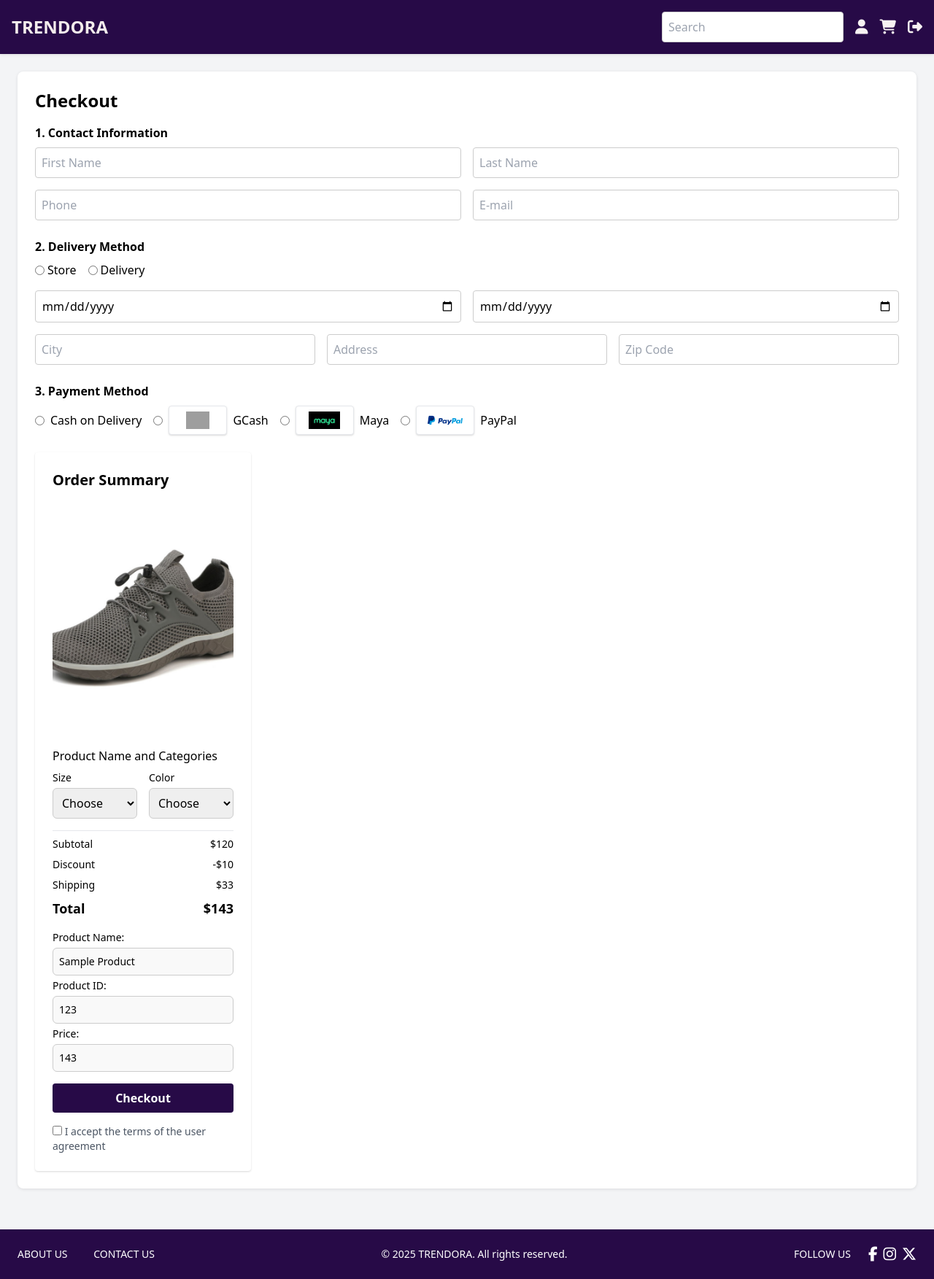
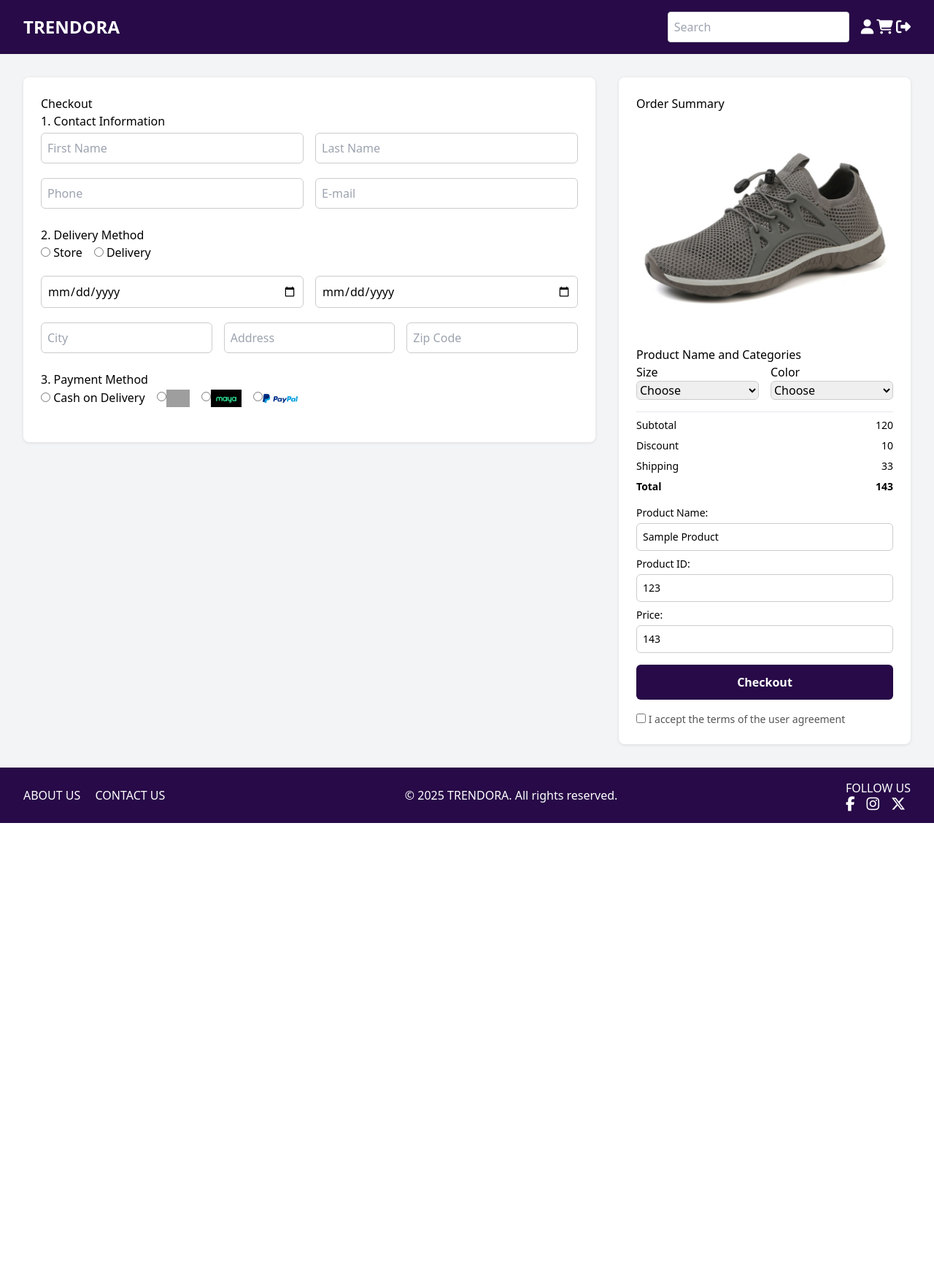
Before and after one commit to llonne-dellosa25/Trendora, a PHP site: page /checkout.html in a window 1280 px wide. Shown: the whole page at 73% size. After the commit the page ends 1128 px from the top, so only its background shows below. Run offline with PHP 8.4, Linux system fonts and the light colour scheme; grey boxes are pictures that could not be loaded.

Commit message:
Refactor checkout page layout and styles for improved readability and consistency

```diff
--- a/checkout.css
+++ b/checkout.css
@@ -2,8 +2,8 @@
 body {
   margin: 0;
   padding: 0;
-  font-family: 'sans-serif';
-  background-color: #f3f4f6; /* Tailwind gray-100 */
+  font-family: sans-serif;
+  background-color: #f3f4f6;
 }
 
 /* Header */
@@ -13,13 +13,12 @@ body {
   align-items: center;
   padding: 1rem 2rem;
   background-color: #270a47;
-  box-shadow: 0 1px 4px rgba(0, 0, 0, 0.1);
+  color: white;
 }
 
 .logo {
   font-size: 1.5rem;
   font-weight: bold;
-  color: rgb(243, 236, 236);
 }
 
 .search-icons {
@@ -34,33 +33,23 @@ body {
   border-radius: 0.25rem;
 }
 
-.icon-group {
-  display: flex;
-  gap: 1rem;
+.icon-group a {
+  color: white;
   font-size: 1.25rem;
-  color: #f7f2f2;
-  cursor: pointer;
 }
 
-
-/* Payment Method */
-.payment-method {
-  display: flex;
-  align-items: center;
-  gap: 1rem;
-  margin-bottom: 1rem;
-}
-/* Main Layout */
+/* Main layout */
 .main {
-  padding: 2rem;
   display: flex;
   flex-direction: column;
   gap: 2rem;
+  padding: 2rem;
 }
 
 @media (min-width: 768px) {
   .main {
     flex-direction: row;
+    align-items: flex-start;
   }
 }
 
@@ -70,32 +59,17 @@ body {
   background: white;
   padding: 1.5rem;
   border-radius: 0.5rem;
-  box-shadow: 0 1px 4px rgba(0, 0, 0, 0.1);
+  box-shadow: 0 1px 4px rgba(0,0,0,0.1);
 }
 
-.form-block {
-  margin-bottom: 1.5rem;
-}
-
-.input {
-  border: 1px solid #ccc;
-  border-radius: 0.375rem;
-  padding: 0.5rem;
-}
-
-/* Order Summary */
+/* Summary Section */
 .summary-section {
+  width: 100%;
+  max-width: 400px;
   background: white;
   padding: 1.5rem;
   border-radius: 0.5rem;
-  width: 100%;
-  box-shadow: 0 1px 4px rgba(0, 0, 0, 0.1);
-}
-
-@media (min-width: 768px) {
-  .summary-section {
-    width: 25%;
-  }
+  box-shadow: 0 1px 4px rgba(0,0,0,0.1);
 }
 
 .product-image img {
@@ -105,76 +79,75 @@ body {
   border-radius: 0.5rem;
 }
 
-.summary-section select {
+/* Inputs and selects */
+.input,
+select,
+input[readonly] {
+  border: 1px solid #ccc;
+  border-radius: 0.375rem;
   padding: 0.5rem;
-  border-radius: 0.375rem;
-  border: 1px solid #ccc;
-  width: 100%;
-}
-
-/* Visible Product Details */
-.summary-section input[readonly] {
-  background-color: #f9f9f9;
-  border: 1px solid #ccc;
-  padding: 0.5rem;
-  border-radius: 0.375rem;
   width: 100%;
   margin-top: 0.25rem;
 }
 
-/* Checkout Button */
+/* Buttons */
 .checkout-btn {
   background-color: #270a47;
   color: white;
   padding: 0.75rem;
   font-weight: bold;
   border-radius: 0.375rem;
+  width: 100%;
+  margin-top: 1rem;
   cursor: pointer;
-  margin-top: 1rem;
-  width: 100%;
-}
-
-/* Terms */
-.terms {
-  margin-top: 1rem;
-  font-size: 0.875rem;
-  color: #555;
 }
 
 /* Footer */
 .footer {
   background-color: #270a47;
-  box-shadow: 0 -1px 3px rgba(0, 0, 0, 0.05);
+  color: white;
   padding: 1rem 2rem;
   display: flex;
   flex-direction: column;
   gap: 1rem;
   text-align: center;
-  font-size: 0.875rem;
-  color: white;
 }
 
 @media (min-width: 768px) {
   .footer {
     flex-direction: row;
     justify-content: space-between;
-    text-align: left;
     align-items: center;
   }
 }
 
-.footer-left a,
-.footer-right span {
+.footer a {
+  color: white;
+  text-decoration: none;
   margin-right: 1rem;
 }
 
-.footer-right .icons {
+.footer .icons {
   display: flex;
-  gap: 0.5rem;
+  gap: 1rem;
   font-size: 1.25rem;
 }
 
-.footer a {
-  text-decoration: none;
-  color: inherit;
+/* Utility */
+.form-block {
+  margin-bottom: 1.5rem;
 }
+
+.payment-method {
+  display: flex;
+  gap: 1rem;
+  align-items: center;
+  margin-bottom: 1rem;
+  flex-wrap: wrap;
+}
+
+.terms {
+  margin-top: 1rem;
+  font-size: 0.875rem;
+  color: #555;
+}
--- a/checkout.html
+++ b/checkout.html
@@ -8,114 +8,82 @@
   <link href="https://cdn.jsdelivr.net/npm/tailwindcss@2.2.19/dist/tailwind.min.css" rel="stylesheet">
   <link rel="stylesheet" href="https://cdnjs.cloudflare.com/ajax/libs/font-awesome/6.5.0/css/all.min.css">
 </head>
-
-<body class="bg-gray-100 font-sans">
+<body>
   <!-- Header -->
-  <header class="header flex justify-between items-center p-4">
-    <div class="logo text-2xl font-bold">TRENDORA</div>
-    <div class="search-icons flex items-center gap-4">
-      <input type="text" class="search-bar p-2 border rounded" placeholder="Search" />
-      <div class="icon-group flex gap-4 text-xl">
-        <!-- Account -->
-        <a href="account.html" title="Account">
-          <i class="fas fa-user"></i>
-        </a>
-        <!-- Cart -->
-        <a href="cart.html" title="Cart">
-          <i class="fas fa-shopping-cart"></i>
-        </a>
-        <!-- Logout -->
-        <a href="login.html?logout=success" title="Logout">
-          <i class="fas fa-right-from-bracket"></i>
-        </a>
+  <header class="header">
+    <div class="logo">TRENDORA</div>
+    <div class="search-icons">
+      <input type="text" class="search-bar" placeholder="Search" />
+      <div class="icon-group">
+        <a href="account.html"><i class="fas fa-user"></i></a>
+        <a href="cart.html"><i class="fas fa-shopping-cart"></i></a>
+        <a href="login.html?logout=success"><i class="fas fa-right-from-bracket"></i></a>
       </div>
-
+    </div>
   </header>
 
   <!-- Checkout Form -->
   <form action="checkout.php" method="POST">
-    <main class="main flex flex-col md:flex-row gap-8 p-6">
+    <main class="main">
+      <!-- Left: Form Section -->
+      <section class="form-section">
+        <h1>Checkout</h1>
 
-      <!-- Left: Form Section -->
-      <section class="form-section flex-1">
-        <h1 class="text-2xl font-bold mb-4">Checkout</h1>
-
-        <!-- 1. Contact Information -->
-        <div class="form-block mb-6">
-          <h2 class="font-semibold mb-2">1. Contact Information</h2>
+        <!-- Contact Info -->
+        <div class="form-block">
+          <h2>1. Contact Information</h2>
           <div class="grid grid-cols-2 gap-4">
-            <input type="text" name="first_name" placeholder="First Name" class="input p-2 border rounded" required>
-            <input type="text" name="last_name" placeholder="Last Name" class="input p-2 border rounded" required>
-            <input type="text" name="phone" placeholder="Phone" class="input p-2 border rounded">
-            <input type="email" name="email" placeholder="E-mail" class="input p-2 border rounded" required>
+            <input type="text" name="first_name" placeholder="First Name" class="input" required>
+            <input type="text" name="last_name" placeholder="Last Name" class="input" required>
+            <input type="text" name="phone" placeholder="Phone" class="input">
+            <input type="email" name="email" placeholder="E-mail" class="input" required>
           </div>
         </div>
 
-        <!-- 2. Delivery Method -->
-        <div class="form-block mb-6">
-          <h2 class="font-semibold mb-2">2. Delivery Method</h2>
-          <div class="flex gap-4 mb-4">
-            <label class="flex items-center gap-1"><input type="radio" name="delivery_method" value="store" required> Store</label>
-            <label class="flex items-center gap-1"><input type="radio" name="delivery_method" value="delivery"> Delivery</label>
+        <!-- Delivery -->
+        <div class="form-block">
+          <h2>2. Delivery Method</h2>
+          <div class="payment-method">
+            <label><input type="radio" name="delivery_method" value="store" required> Store</label>
+            <label><input type="radio" name="delivery_method" value="delivery"> Delivery</label>
           </div>
           <div class="grid grid-cols-2 gap-4 mb-4">
-            <input type="date" name="delivery_date_start" class="input p-2 border rounded">
-            <input type="date" name="delivery_date_end" class="input p-2 border rounded">
+            <input type="date" name="delivery_date_start" class="input">
+            <input type="date" name="delivery_date_end" class="input">
           </div>
           <div class="grid grid-cols-3 gap-4">
-            <input type="text" name="city" placeholder="City" class="input p-2 border rounded">
-            <input type="text" name="address" placeholder="Address" class="input p-2 border rounded">
-            <input type="text" name="zip" placeholder="Zip Code" class="input p-2 border rounded">
+            <input type="text" name="city" placeholder="City" class="input">
+            <input type="text" name="address" placeholder="Address" class="input">
+            <input type="text" name="zip" placeholder="Zip Code" class="input">
           </div>
         </div>
 
-      <!-- 3. Payment Method -->
-<div class="form-block mb-6">
-  <h2 class="font-semibold mb-2">3. Payment Method</h2>
-  <div class="flex gap-x-4 flex-wrap" id="payment-methods">
-    <label class="flex items-center gap-2">
-      <input type="radio" name="payment_method" value="cod" required>
-      <span>Cash on Delivery</span>
-    </label>
-    <label class="flex items-center gap-2">
-      <input type="radio" name="payment_method" value="gcash">
-      <div class="w-20 h-10 bg-white border rounded shadow flex items-center justify-center">
-        <img src="products/gcash.jpg" alt="GCash" class="h-6">
-      </div>
-      <span>GCash</span>
-    </label>
-    <label class="flex items-center gap-2">
-      <input type="radio" name="payment_method" value="maya">
-      <div class="w-20 h-10 bg-white border rounded shadow flex items-center justify-center">
-        <img src="products/maya.jpg" alt="Maya" class="h-6">
-      </div>
-      <span>Maya</span>
-    </label>
-    <label class="flex items-center gap-2">
-      <input type="radio" name="payment_method" value="paypal">
-      <div class="w-20 h-10 bg-white border rounded shadow flex items-center justify-center">
-        <img src="products/Paypal.jpg" alt="PayPal" class="h-6">
-      </div>
-      <span>PayPal</span>
-    </label>
+        <!-- Payment -->
+        <div class="form-block">
+          <h2>3. Payment Method</h2>
+          <div class="payment-method flex-wrap">
+            <label><input type="radio" name="payment_method" value="cod" required> Cash on Delivery</label>
+            <label><input type="radio" name="payment_method" value="gcash"><img src="products/gcash.jpg" alt="GCash" class="h-6 inline"></label>
+            <label><input type="radio" name="payment_method" value="maya"><img src="products/maya.jpg" alt="Maya" class="h-6 inline"></label>
+            <label><input type="radio" name="payment_method" value="paypal"><img src="products/Paypal.jpg" alt="PayPal" class="h-6 inline"></label>
           </div>
         </div>
-
+      </section>
 
       <!-- Right: Order Summary -->
-      <aside class="summary-section w-full md:w-1/4 bg-white p-6 rounded shadow">
-        <h2 class="text-xl font-bold mb-4">Order Summary</h2>
-        <div class="product-image mb-4">
-          <img src="products/s1.jpeg" alt="Product" class="w-full h-80 object-cover rounded">
+      <aside class="summary-section">
+        <h2>Order Summary</h2>
+        <div class="product-image">
+          <img src="products/s1.jpeg" alt="Product">
         </div>
-        <p class="font-medium mb-2">Product Name and Categories</p>
+        <p>Product Name and Categories</p>
 
         <!-- Size & Color -->
         <div class="grid grid-cols-2 gap-4 mb-4">
           <div>
-            <label class="block text-sm font-medium mb-1">Size</label>
-            <select name="size" class="w-full border rounded p-2" required>
-              <option value="" disabled selected>Choose</option>
+            <label>Size</label>
+            <select name="size" required>
+              <option disabled selected>Choose</option>
               <option value="s">Small</option>
               <option value="m">Medium</option>
               <option value="l">Large</option>
@@ -123,9 +91,9 @@
             </select>
           </div>
           <div>
-            <label class="block text-sm font-medium mb-1">Color</label>
-            <select name="color" class="w-full border rounded p-2" required>
-              <option value="" disabled selected>Choose</option>
+            <label>Color</label>
+            <select name="color" required>
+              <option disabled selected>Choose</option>
               <option value="red">Red</option>
               <option value="blue">Blue</option>
               <option value="black">Black</option>
@@ -135,54 +103,51 @@
 
         <div class="border-t my-2"></div>
         <div class="space-y-2 text-sm">
-          <div class="flex justify-between"><span>Subtotal</span><span>$120</span></div>
-          <div class="flex justify-between"><span>Discount</span><span>-$10</span></div>
-          <div class="flex justify-between"><span>Shipping</span><span>$33</span></div>
-          <div class="flex justify-between font-bold text-lg"><span>Total</span><span>$143</span></div>
+          <div class="flex justify-between"><span>Subtotal</span><span>120</span></div>
+          <div class="flex justify-between"><span>Discount</span><span>10</span></div>
+          <div class="flex justify-between"><span>Shipping</span><span>33</span></div>
+          <div class="flex justify-between font-bold"><span>Total</span><span>143</span></div>
         </div>
 
-      <!-- Visible product details -->
-<div class="mt-4 space-y-1 text-sm">
+        <!-- Hidden Inputs -->
+        <div class="mt-4 space-y-2 text-sm">
           <div>
-    <label class="font-medium">Product Name:</label>
-    <input type="text" name="product_name" value="Sample Product" class="w-full border rounded p-1" readonly>
+            <label>Product Name:</label>
+            <input type="text" name="product_name" value="Sample Product" readonly>
           </div>
           <div>
-    <label class="font-medium">Product ID:</label>
-    <input type="text" name="product_id" value="123" class="w-full border rounded p-1" readonly>
+            <label>Product ID:</label>
+            <input type="text" name="product_id" value="123" readonly>
           </div>
           <div>
-    <label class="font-medium">Price:</label>
-    <input type="text" name="price" value="143" class="w-full border rounded p-1" readonly>
+            <label>Price:</label>
+            <input type="text" name="price" value="143" readonly>
           </div>
         </div>
 
+        <!-- Checkout Button -->
+        <button type="submit" class="checkout-btn">Checkout</button>
 
-        <!-- Checkout Button -->
-        <button type="submit" class="checkout-btn w-full  text-white py-2 mt-4 rounded">Checkout</button>
-
-        <!-- Terms Agreement -->
-        <div class="terms mt-4 text-sm text-gray-600">
-          <label>
-            <input type="checkbox" required> I accept the terms of the user agreement
-          </label>
+        <!-- Terms -->
+        <div class="terms">
+          <label><input type="checkbox" required> I accept the terms of the user agreement</label>
         </div>
       </aside>
     </main>
   </form>
 
   <!-- Footer -->
-  <footer class="footer shadow mt-8 p-6 flex flex-col md:flex-row justify-between items-center text-sm -600">
-    <div class="footer-left space-x-4">
+  <footer class="footer">
+    <div class="footer-left">
       <a href="#">ABOUT US</a>
       <a href="#">CONTACT US</a>
     </div>
-    <div class="footer-center mt-2 md:mt-0">
+    <div class="footer-center">
       © 2025 TRENDORA. All rights reserved.
     </div>
-    <div class="footer-right mt-2 md:mt-0 flex items-center gap-2">
+    <div class="footer-right">
       <span>FOLLOW US</span>
-      <div class="icons flex gap-3 text-xl">
+      <div class="icons">
         <i class="fab fa-facebook-f"></i>
         <i class="fab fa-instagram"></i>
         <i class="fab fa-x-twitter"></i>
@@ -190,11 +155,4 @@
     </div>
   </footer>
 </body>
-<script>
-  function handleLogout() {
-    // Redirect to login page with a query string indicating logout
-    window.location.href = "login.html?logout=success";
-  }
-</script>
-
 </html>
```
Lines whose indentation alone changed are shown as unchanged.
